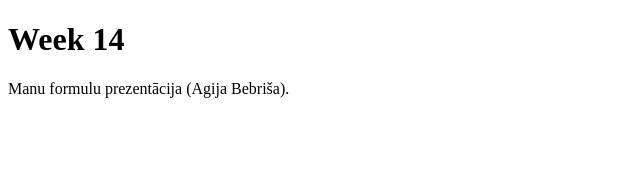
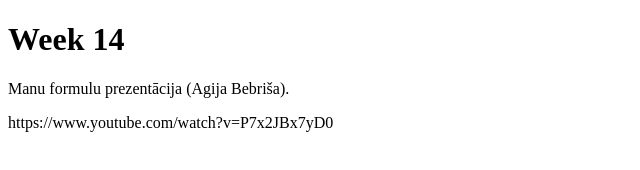
Before and after one commit to agija2202/RTR108C3, a plain HTML site: page docs/index.html in a window 1280 px wide. Shown: the whole page, without its empty margins (0-640 px from the left). Drawn offline with Linux system fonts and the light colour scheme.

Commit message:
Update index.html

```diff
--- a/docs/index.html
+++ b/docs/index.html
@@ -9,5 +9,6 @@
 <h1>Week 14</h1>
 <p>Manu formulu prezentācija (Agija Bebriša).</p>
 
+https://www.youtube.com/watch?v=P7x2JBx7yD0
 </body>
 </html>
```
